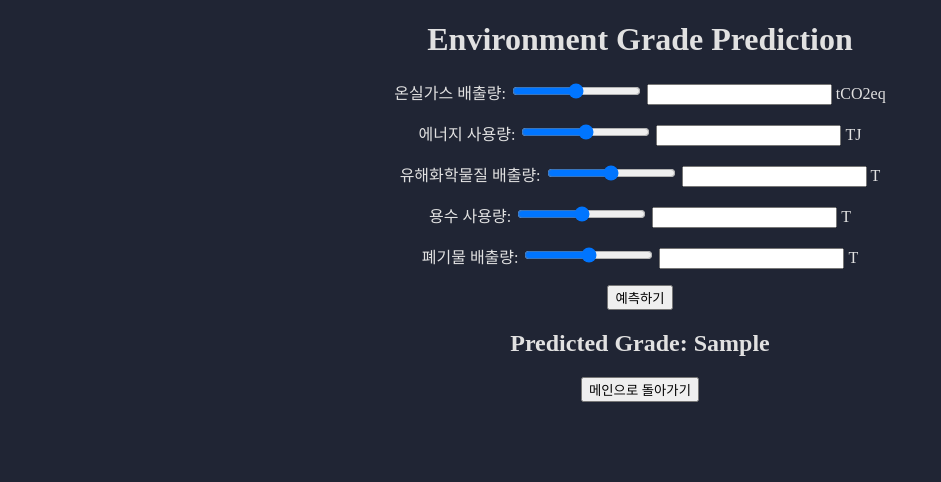
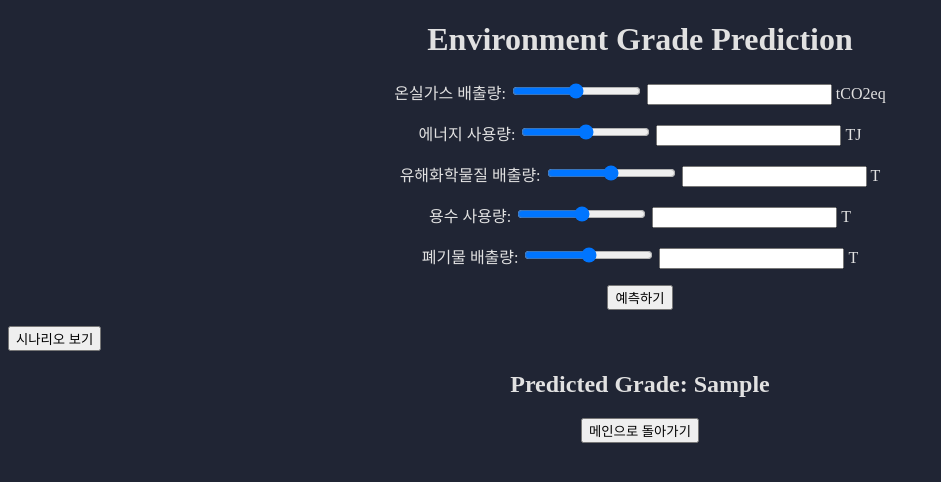
Before and after one commit to Ryubong/ESG_prj, a Flask app: template templates/envi.html in a window 1280 px wide. Shown: the top 482 px of the page, without its empty margins (0-941 px from the left). Run offline with Flask 3, Linux system fonts and the light colour scheme; the template is opened without the code that fills it: most values are stand-ins (such as "Sample title", 1, 10 or a date in 2020).

Commit message:
Update envi.html

```diff
--- a/templates/envi.html
+++ b/templates/envi.html
@@ -27,8 +27,12 @@
             <p style="text-align: center; color: #E1E1E1">폐기물 배출량: <input type="range" min="0" max="1000" name="waste emissions Slider" id="wasteemissionsSlider" oninput="updateTextInput(this.value);">
             <input type="text" name="waste emissions" id="wasteemissions" value="{{request.form['waste emissions']}}"> T</p>
 
-            <p style="text-align: center; color: #E1E1E1"><input type="submit" value="예측하기"></p>
+            <p style="text-align: center; color: #E1E1E1">
+            <input type="submit" value="예측하기">
+            </p>
         </form>
+        <button onclick="window.location.href = '/envi_scenario';">시나리오 보기</button>
+
 
         <!-- 예측창 -->
         <h2 style="text-align: center; color: #E1E1E1">Predicted Grade: {{predicted_grade}}</h2>
```
